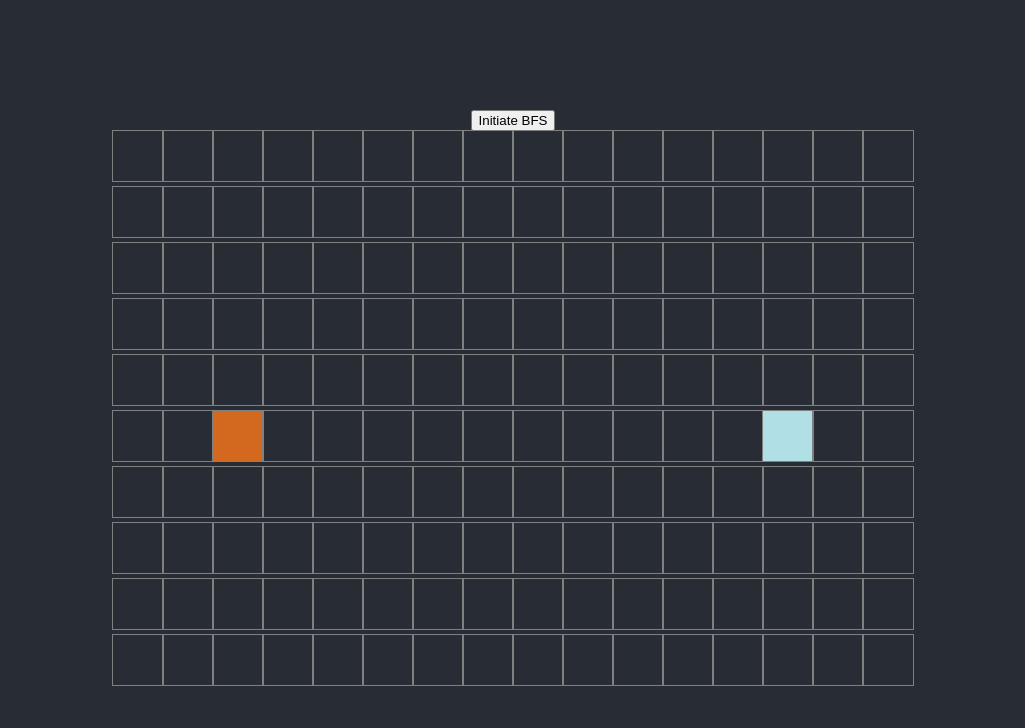
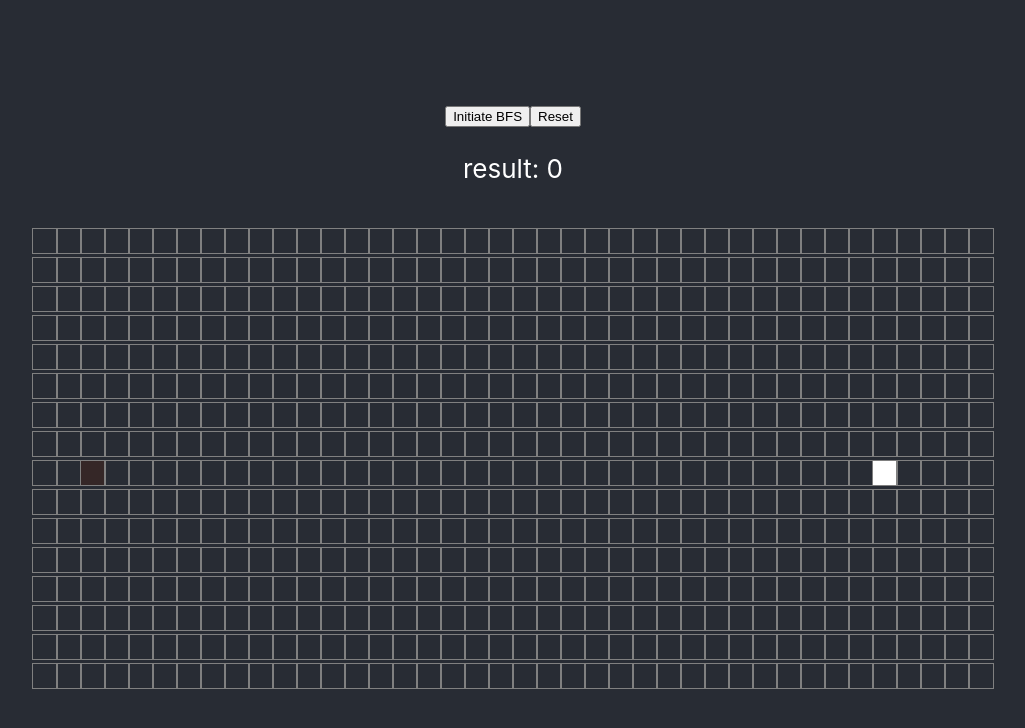
Before and after one commit to luxleo/algorithm_project, a React (Create React App) app: page / in a window 1280 px wide. Shown: the top 728 px of the page, without its empty margins (127-1152 px from the left). Built offline with nearby package versions, Linux system fonts and the light colour scheme.

Commit message:
upgrade bfs algorithm and add some css

```diff
--- a/src/RouteTracker/Node/Node.js
+++ b/src/RouteTracker/Node/Node.js
@@ -20,6 +20,7 @@ const Node = (props) => {
 		? 'node-wall'
 		: '';
 	return (
+		<>
 			<div
 				id={`node-${row}-${col}`}
 				className={`node ${optionalClassName}`}
@@ -27,6 +28,7 @@ const Node = (props) => {
 				onMouseEnter={() => onMouseEnter(row, col)}
 				onMouseUp={() => onMouseUp(row, col)}
 			></div>
+		</>
 	);
 };
 
--- a/src/RouteTracker/Node/Node.scss
+++ b/src/RouteTracker/Node/Node.scss
@@ -1,22 +1,112 @@
+@mixin animation(
+	$name,
+	$duration,
+	$timing-funtion,
+	$delay,
+	$direction,
+	$iteration-count,
+	$fill-mode,
+	$play-state
+) {
+	animation-name: $name;
+	animation-duration: $duration;
+	animation-timing-function: $timing-funtion;
+	animation-delay: $delay;
+	animation-direction: $direction;
+	animation-iteration-count: $iteration-count;
+	animation-fill-mode: $fill-mode;
+	animation-play-state: $play-state;
+}
+@mixin keyframe($animation-name) {
+	@keyframes #{$animation-name} {
+		@content;
+	}
+}
+@include keyframe(visitedAnimation) {
+	0% {
+		transform: scale(0.4);
+		background-color: rgb(200, 32, 20);
+		border-radius: 100%;
+	}
+	50% {
+		background-color: rgb(207, 128, 63);
+	}
+	75% {
+		transform: scale(1.2);
+		background-color: rgb(228, 216, 107);
+	}
+	100% {
+		transform: scale(1);
+		background-color: rgb(139, 83, 9);
+	}
+}
+@include keyframe(routeAnimation) {
+	0% {
+		transform: scale(0.2);
+		background: radial-gradient(closest-side, #3f87a6, #94e9f8, #fffefc);
+		border-radius: 50%;
+	}
+	5% {
+		transform: rotateY(45deg);
+		background-color: rgb(159, 242, 245);
+	}
+	25% {
+		transform: rotateY(70deg);
+		background-color: rgb(145, 226, 250);
+		border-radius: 40%;
+	}
+	50% {
+		transform: rotateY(20deg);
+		background-color: rgb(122, 206, 218);
+	}
+	75% {
+		transform: rotateY(-40deg);
+		background-color: rgb(85, 148, 199);
+	}
+	100% {
+		transform: rotateY(0deg);
+		background-color: rgb(62, 103, 136);
+	}
+}
 .node {
-	width: 50px;
-	height: 50px;
+	width: 24px;
+	height: 24px;
 	outline: 1px solid gray;
 	display: inline-block;
+	margin: 0px;
+	padding: 0px;
 
 	&.node-wall {
 		background-color: blanchedalmond;
 	}
 	&.node-visited {
-		background-color: aqua;
+		@include animation(
+			visitedAnimation,
+			1.5s,
+			ease-out,
+			0,
+			alternate,
+			2,
+			forwards,
+			running
+		);
 	}
 	&.node-shortest-route {
-		background-color: aliceblue;
+		@include animation(
+			routeAnimation,
+			1.5s,
+			ease-out,
+			0,
+			alternate,
+			infinite,
+			forwards,
+			running
+		);
 	}
 	&.node-end {
-		background-color: powderblue;
+		background-color: rgb(255, 255, 255);
 	}
 	&.node-start {
-		background-color: chocolate;
+		background-color: rgb(53, 39, 39);
 	}
 }
--- a/src/RouteTracker/RouteTracker.js
+++ b/src/RouteTracker/RouteTracker.js
@@ -1,10 +1,11 @@
 import React, { useState, useEffect } from 'react';
 import Node from './Node/Node';
+import './RouteTracker.scss';
 import { bfs, getNodesInShortestRoute } from '../algorithms/bfs';
-const start_node_row = 5;
+const start_node_row = 8;
 const start_node_col = 2;
-const end_node_row = 5;
-const end_node_col = 13;
+const end_node_row = 8;
+const end_node_col = 35;
 const createNode = (row, col) => {
 	return {
 		row,
@@ -19,9 +20,9 @@ const createNode = (row, col) => {
 };
 const getInitialGraph = () => {
 	const graph = [];
-	for (let row = 0; row < 10; row++) {
+	for (let row = 0; row < 16; row++) {
 		let currentRow = [];
-		for (let col = 0; col < 16; col++) {
+		for (let col = 0; col < 40; col++) {
 			currentRow.push(createNode(row, col));
 		}
 		graph.push(currentRow);
@@ -45,6 +46,8 @@ const RouteTracker = () => {
 		setgraph(getInitialGraph());
 	}, []);
 
+	const backupGraph = graph.slice();
+
 	const handleMouseDown = (row, col) => {
 		const newGraph = renewGraphOnWallToggle(graph, row, col);
 		setgraph(newGraph);
@@ -63,27 +66,35 @@ const RouteTracker = () => {
 			if (i === track.length) {
 				setTimeout(() => {
 					processShortestRoute(nodesInShortestRoute);
-				}, 2 * i);
+				}, 5 * i);
 				return;
 			}
-			if (i === 0 || i === track.length - 1) continue;
+			if ((i === 0 || i === track.length - 1) && track.length !== 1) continue;
 			setTimeout(() => {
 				const currentNode = track[i];
 				document.getElementById(
 					`node-${currentNode.row}-${currentNode.col}`
 				).className = 'node node-visited';
-			}, 1 * i);
+			}, 5 * i);
 		}
 	};
+
 	const processShortestRoute = (nodesInShortestRoute) => {
 		for (let i = 0; i < nodesInShortestRoute.length; i++) {
+			if (
+				(i === 0 || i === nodesInShortestRoute.length - 1) &&
+				nodesInShortestRoute.length !== 1
+			)
+				continue;
 			setTimeout(() => {
 				const node = nodesInShortestRoute[i];
 				document.getElementById(`node-${node.row}-${node.col}`).className =
 					'node node-shortest-route';
+				document.getElementById('result').innerText = `result:  ${i + 1}`;
 			}, 30 * i);
 		}
 	};
+
 	const initiateBfs = () => {
 		const startNode = graph[start_node_row][start_node_col];
 		const endNode = graph[end_node_row][end_node_col];
@@ -92,14 +103,45 @@ const RouteTracker = () => {
 		const nodesInShortestRoute = getNodesInShortestRoute(endNode);
 		processTrack(trackOfFindingNode, nodesInShortestRoute);
 	};
-
+	const undoBfs = () => {
+		const trackedNodes = document.getElementsByClassName('node node-visited');
+		while (trackedNodes.length) {
+			for (let i = 0; i < trackedNodes.length; i++) {
+				trackedNodes[i].className = 'node';
+			}
+		}
+		const nodesInShortestRoutes = document.getElementsByClassName(
+			'node node-shortest-route'
+		);
+		while (nodesInShortestRoutes.length) {
+			for (let i = 0; i < nodesInShortestRoutes.length; i++) {
+				nodesInShortestRoutes[i].className = 'node';
+			}
+		}
+		setgraph(getInitialGraph());
+		document.getElementById('result').innerText = `result:  ${0}`;
+	};
+	const showResult = () => {
+		const trackedNodes = document.getElementsByClassName('node node-visited');
+		if (trackedNodes.length === 0) {
+			return 'Not Yet';
+		} else {
+			return trackedNodes.length;
+		}
+	};
 	return (
 		<>
-			<button onClick={() => initiateBfs()}>Initiate BFS</button>
+			<div className={'button-container'}>
+				<button onClick={() => initiateBfs()}>Initiate BFS</button>
+				<button onClick={() => undoBfs()}>Reset</button>
+			</div>
+			<p id="result" className="result displayer">
+				result: {0}
+			</p>
 			<div className="graph">
 				{graph.map((row, rowidx) => {
 					return (
-						<div key={rowidx}>
+						<div key={rowidx} className={'node-wrapper'}>
 							{row.map((node, nodeidx) => {
 								const { row, col, isStart, isEnd, isWall } = node;
 								return (
--- a/src/RouteTracker/RouteTracker.module.scss
+++ /dev/null
@@ -1,3 +0,0 @@
-.graph {
-	margin: 100px 0 0;
-}
--- /dev/null
+++ b/src/RouteTracker/RouteTracker.scss
@@ -0,0 +1,15 @@
+.button-container {
+	display: flex;
+}
+.graph {
+	margin: 100px 0 0;
+	margin-top: 20px;
+
+	.result-displayer {
+		margin-bottom: 0px;
+	}
+	.node-wrapper {
+		padding: 0px;
+		margin-top: -2px;
+	}
+}
--- a/src/algorithms/bfs.js
+++ b/src/algorithms/bfs.js
@@ -1,31 +1,36 @@
 export function bfs(graph, startNode, endNode) {
 	const visitedNode = [];
+	const tmpgraph = graph.slice();
 	startNode.step = 1;
 	const queue = [];
 	queue.push(startNode);
 	const dx = [1, -1, 0, 0];
 	const dy = [0, 0, 1, -1];
-	while (!!queue.length) {
+	while (queue.length) {
 		const currentNode = queue.shift();
+		const { row, col, step } = currentNode;
+		console.log(row, col, step);
 		visitedNode.push(currentNode);
-		currentNode.isVisited = true;
+		tmpgraph[row][col].isVisited = true;
 		if (currentNode.row === endNode.row && currentNode.col === endNode.col)
 			return visitedNode;
-		const { row, col } = currentNode;
+
 		for (let i = 0; i < 4; i++) {
 			const newRow = row + dx[i];
 			const newCol = col + dy[i];
 
-			if (newRow < 0 || newRow >= 10 || newCol < 0 || newCol >= 16) continue;
-			let adjNode = graph[newRow][newCol];
+			if (newRow < 0 || newRow >= 16 || newCol < 0 || newCol >= 40) continue;
+			let adjNode = tmpgraph[newRow][newCol];
 			if (!!adjNode.isWall) continue;
-			if (!!adjNode.isVisited) continue;
+			if (tmpgraph[newRow][newCol].step > 0) continue;
 			adjNode.previousNode = currentNode;
 			adjNode.step = currentNode.step + 1;
 			queue.push(adjNode);
 		}
 	}
+	return visitedNode;
 }
+
 export function getNodesInShortestRoute(endNode) {
 	const nodesInShortestRoute = [];
 	let currentNode = endNode;
```
Lines whose indentation alone changed are shown as unchanged.
